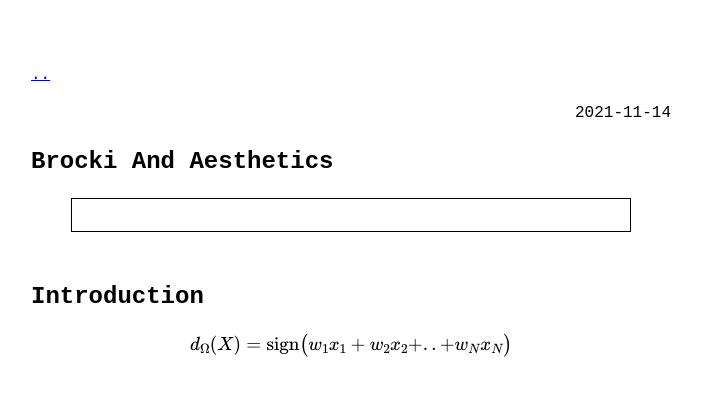
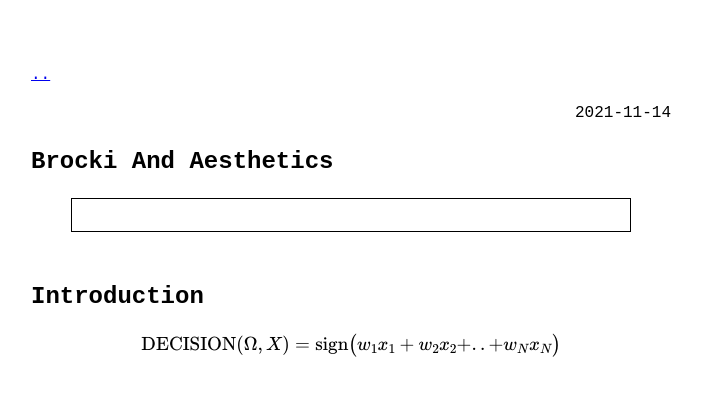
Before and after one commit to pearreview/pearreview.github.io, a Jekyll site: the page built from _posts/2021-11-14-brocki-and-aesthetics.md, in a window 1280 px wide. Shown: the top 396 px of the page, without its empty margins (289-991 px from the left). Built offline with Jekyll 4.4.1, drawn with Linux system fonts in a browser that asks for light colours; formulas are drawn with MathJax 3.

Commit message:
decision

```diff
--- a/_posts/2021-11-14-brocki-and-aesthetics.md
+++ b/_posts/2021-11-14-brocki-and-aesthetics.md
@@ -6,4 +6,4 @@ layout: post
 
 ## Introduction
 
-$$ d_{\Omega}(X) = \textrm{sign} \big( w_1 x_1 + w_2 x_2 +  .. + w_N x_N \big) $$
+$$ \text{DECISION}(\Omega,X) = \textrm{sign} \big( w_1 x_1 + w_2 x_2 +  .. + w_N x_N \big) $$
```
